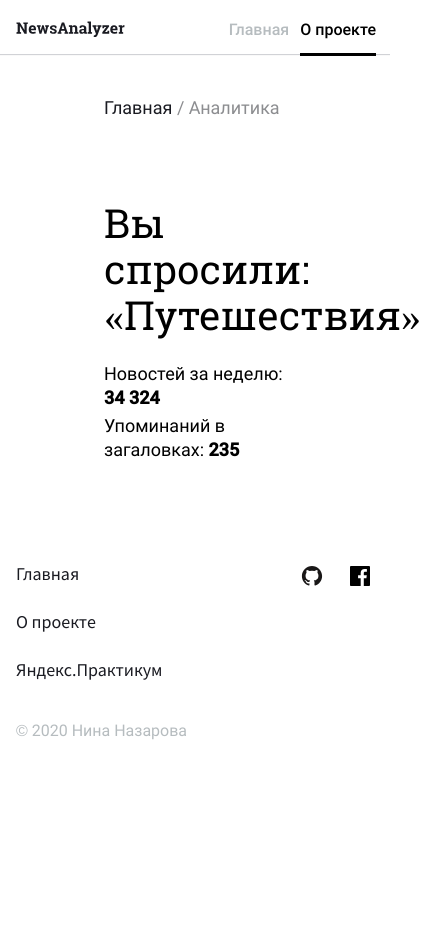
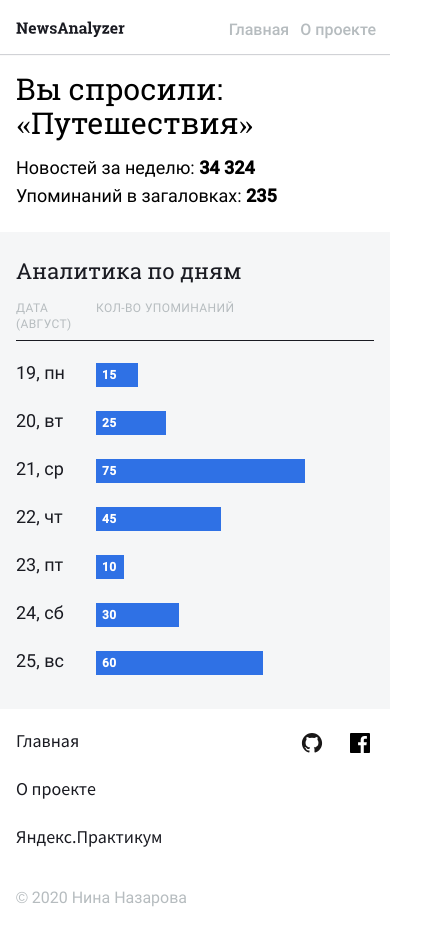
Before and after one commit to ninanazarova/news-analyzer, a website built with webpack: page src/pages/analytics/analytics.html in a window 390 px wide. Shown: the whole page, 421 px wide, since content can reach past the window. Before the commit the page ends 844 px from the top, so only its background shows below. Built offline with nearby package versions, Linux system fonts and the light colour scheme.

Commit message:
analytics page adaptive

```diff
--- a/src/blocks/breadcrumbs/breadcrumbs.css
+++ b/src/blocks/breadcrumbs/breadcrumbs.css
@@ -9,3 +9,15 @@
   line-height: 24px;
   color: #1a1b22;
 }
+
+@media (max-width: 880px) {
+  .breadcrumbs {
+    margin: 32px 40px 64px;
+  }
+}
+
+@media (max-width: 450px) {
+  .breadcrumbs {
+    display: none;
+  }
+}
--- /dev/null
+++ b/src/blocks/graph/__amount/graph__amount.css
@@ -0,0 +1,8 @@
+.graph__amount {
+  color: #ffffff;
+  font-weight: bold;
+  font-size: 12px;
+  line-height: 16px;
+  letter-spacing: 0.4px;
+  margin-left: 6px;
+}
--- /dev/null
+++ b/src/blocks/graph/__bar/graph__bar.css
@@ -0,0 +1,7 @@
+.graph__bar {
+  width: 15%;
+  background-color: #2f71e5;
+  height: 24px;
+  display: flex;
+  align-items: center;
+}
--- /dev/null
+++ b/src/blocks/graph/__date-units/graph__date-units.css
@@ -0,0 +1,12 @@
+.graph__date-units {
+  max-width: 104px;
+  width: 100%;
+  display: flex;
+  flex-direction: column;
+}
+
+@media (max-width: 450px) {
+  .graph__date-units {
+    max-width: 80px;
+  }
+}
--- /dev/null
+++ b/src/blocks/graph/__day/graph__day.css
@@ -0,0 +1,17 @@
+.graph__day {
+  display: grid;
+  grid-template-columns: 104px 1fr;
+  grid-template-rows: 24px;
+  margin-top: 56px;
+}
+
+.graph__day:first-child {
+  margin-top: 0;
+}
+
+@media (max-width: 450px) {
+  .graph__day {
+    margin-top: 24px;
+    grid-template-columns: 80px 1fr;
+  }
+}
--- /dev/null
+++ b/src/blocks/graph/__percentages/graph__percentages.css
@@ -0,0 +1,19 @@
+.graph__percentages {
+  display: flex;
+  box-sizing: border-box;
+  justify-content: space-between;
+  margin-top: 14px;
+  margin-left: 104px;
+  font-weight: normal;
+  font-size: 12px;
+  line-height: 16px;
+  letter-spacing: 0.4px;
+  text-transform: uppercase;
+  color: #b6bcbf;
+}
+
+@media (max-width: 450px) {
+  .graph__percentages {
+    display: none;
+  }
+}
--- /dev/null
+++ b/src/blocks/graph/__scale/graph__scale.css
@@ -0,0 +1,19 @@
+.graph__scale {
+  display: flex;
+  border-bottom: 1px solid #1a1b22;
+  color: #b6bcbf;
+  font-size: 12px;
+  line-height: 16px;
+  margin-top: 48px;
+  letter-spacing: 0.4px;
+  text-transform: uppercase;
+  height: 44px;
+}
+
+@media (max-width: 450px) {
+  .graph__scale {
+    height: 40px;
+    margin-top: 14px;
+    margin-bottom: 22px;
+  }
+}
--- /dev/null
+++ b/src/blocks/graph/__title/graph__title.css
@@ -0,0 +1,12 @@
+.graph__title {
+  font-weight: normal;
+  font-size: 26px;
+  line-height: 30px;
+}
+
+@media (max-width: 450px) {
+  .graph__title {
+    font-size: 22px;
+    line-height: 30px;
+  }
+}
--- /dev/null
+++ b/src/blocks/graph/__week/graph__week.css
@@ -0,0 +1,7 @@
+.graph__week {
+  display: flex;
+  flex-direction: column;
+  font-weight: normal;
+  font-size: 18px;
+  margin-top: 16px;
+}
--- /dev/null
+++ b/src/blocks/graph/graph.css
@@ -0,0 +1,27 @@
+@import url("./__title/graph__title.css");
+@import url("./__scale/graph__scale.css");
+@import url("./__date-units/graph__date-units.css");
+@import url("./__percentages/graph__percentages.css");
+@import url("./__week/graph__week.css");
+@import url("./__day/graph__day.css");
+@import url("./__bar/graph__bar.css");
+@import url("./__amount/graph__amount.css");
+
+.graph {
+  background-color: #f5f6f7;
+  box-sizing: border-box;
+  padding: 80px 104px;
+  color: #1a1b22;
+}
+
+@media (max-width: 880px) {
+  .graph {
+    padding: 40px;
+  }
+}
+
+@media (max-width: 450px) {
+  .graph {
+    padding: 24px 16px 34px;
+  }
+}
--- a/src/blocks/query/__list/query__list.css
+++ b/src/blocks/query/__list/query__list.css
@@ -6,3 +6,9 @@
   line-height: 24px;
   margin: 24px 0 0;
 }
+
+@media (max-width: 450px) {
+  .query__list {
+    margin-top: 16px;
+  }
+}
--- a/src/blocks/query/__title/query__title.css
+++ b/src/blocks/query/__title/query__title.css
@@ -3,3 +3,16 @@
   font-size: 40px;
   line-height: 46px;
 }
+
+@media (max-width: 880px) {
+  .query__title {
+    font-size: 32px;
+    line-height: 34px;
+  }
+}
+
+@media (max-width: 450px) {
+  .query__title {
+    font-size: 30px;
+  }
+}
--- a/src/blocks/query/query.css
+++ b/src/blocks/query/query.css
@@ -6,3 +6,15 @@
 .query {
   margin: 0 104px 80px;
 }
+
+@media (max-width: 880px) {
+  .query {
+    margin: 0 40px 40px;
+  }
+}
+
+@media (max-width: 450px) {
+  .query {
+    margin: 16px 16px 24px;
+  }
+}
--- a/src/pages/analytics/analytics.css
+++ b/src/pages/analytics/analytics.css
@@ -11,3 +11,4 @@
 @import url(../../blocks/social/social.css);
 @import url(../../blocks/breadcrumbs/breadcrumbs.css);
 @import url(../../blocks/query/query.css);
+@import url(../../blocks/graph/graph.css);
--- a/src/pages/analytics/analytics.html
+++ b/src/pages/analytics/analytics.html
@@ -27,7 +27,7 @@
 
               <li class="menu__item">
                 <a
-                  class="header__link header__link_theme_white header__link_type_active link"
+                  class="header__link header__link_theme_white link"
                   href="/about.html"
                   >О&nbspпроекте</a
                 >
@@ -58,6 +58,78 @@
         </ul>
       </section>
 
+      <section class="graph">
+        <h2 class="graph__title title">Аналитика по дням</h2>
+
+        <div class="graph__scale">
+          <div class="graph__date-units">
+            Дата<span class="graph__month">(Август)</span>
+          </div>
+          <span class="graph__mention-units">Кол-во упоминаний</span>
+        </div>
+
+        <div class="graph__chart">
+          <div class="graph__percentages">
+            <div class="graph__percent">0</div>
+            <div class="graph__percent">25</div>
+            <div class="graph__percent">50</div>
+            <div class="graph__percent">75</div>
+            <div class="graph__percent">100</div>
+          </div>
+
+          <div class="graph__week">
+            <div class="graph__day">
+              <span class="graph__date">19, пн</span>
+              <div class="graph__bar" style="width: 15%;">
+                <span class="graph__amount">15</span>
+              </div>
+            </div>
+            <div class="graph__day">
+              <span class="graph__date">20, вт</span>
+              <div class="graph__bar" style="width: 25%;">
+                <span class="graph__amount">25</span>
+              </div>
+            </div>
+            <div class="graph__day">
+              <span class="graph__date">21, ср</span>
+              <div class="graph__bar" style="width: 75%;">
+                <span class="graph__amount">75</span>
+              </div>
+            </div>
+            <div class="graph__day">
+              <span class="graph__date">22, чт</span>
+              <div class="graph__bar" style="width: 45%;">
+                <span class="graph__amount">45</span>
+              </div>
+            </div>
+            <div class="graph__day">
+              <span class="graph__date">23, пт</span>
+              <div class="graph__bar" style="width: 10%;">
+                <span class="graph__amount">10</span>
+              </div>
+            </div>
+            <div class="graph__day">
+              <span class="graph__date">24, сб</span>
+              <div class="graph__bar" style="width: 30%;">
+                <span class="graph__amount">30</span>
+              </div>
+            </div>
+            <div class="graph__day">
+              <span class="graph__date">25, вс</span>
+              <div class="graph__bar" style="width: 60%;">
+                <span class="graph__amount">60</span>
+              </div>
+            </div>
+          </div>
+          <div class="graph__percentages">
+            <div class="graph__percent">0</div>
+            <div class="graph__percent">25</div>
+            <div class="graph__percent">50</div>
+            <div class="graph__percent">75</div>
+            <div class="graph__percent">100</div>
+          </div>
+        </div>
+      </section>
       <footer class="footer">
         <p class="footer__copyright">&copy; 2020 Нина Назарова</p>
         <nav class="footer__menu menu">
@@ -66,7 +138,7 @@
               <a class="footer__link link" href="/">Главная</a>
             </li>
             <li class="menu__item menu__item_footer">
-              <a class="footer__link link" href="/about">О&nbsp;проекте</a>
+              <a class="footer__link link" href="/about.html">О&nbsp;проекте</a>
             </li>
             <li class="menu__item menu__item_footer">
               <a class="footer__link link" href="https://praktikum.yandex.ru/"
```
Also changed, not shown: src/pages/about/about.html (+1 -1 lines), src/pages/index/index.html (+1 -1 lines).
